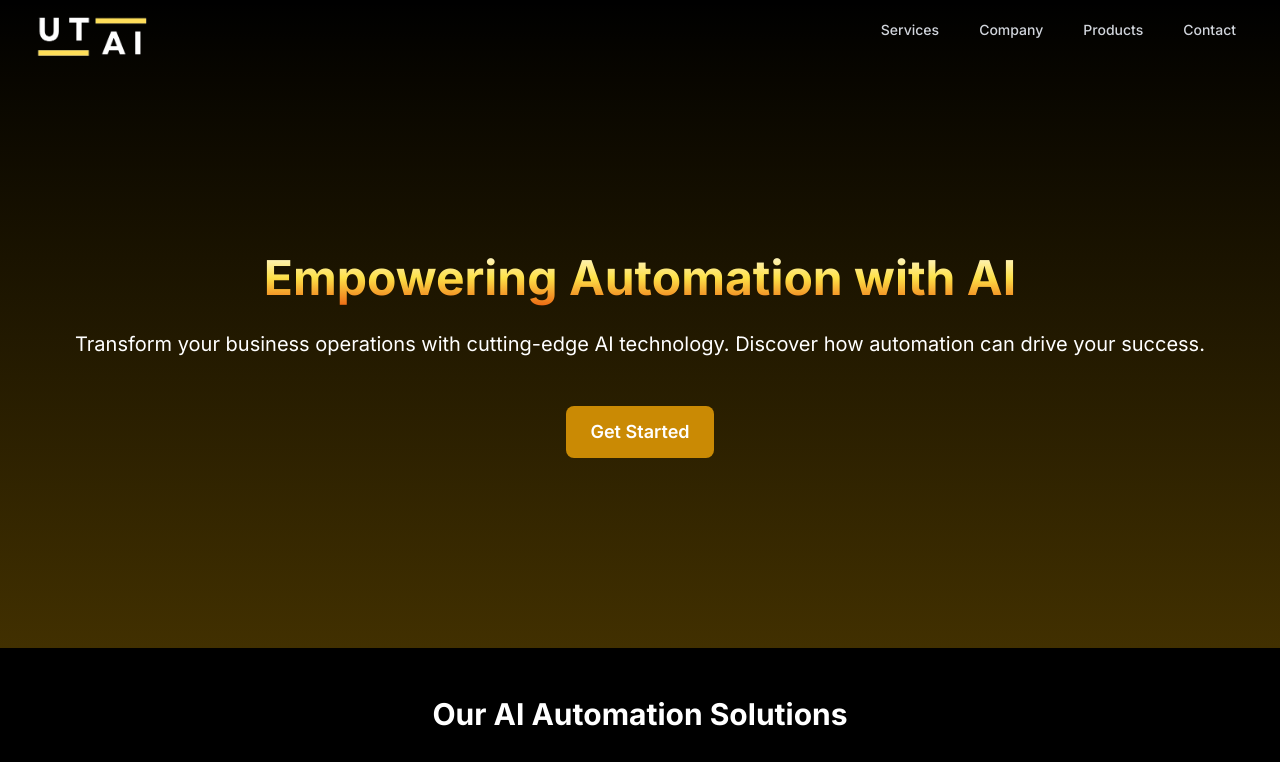
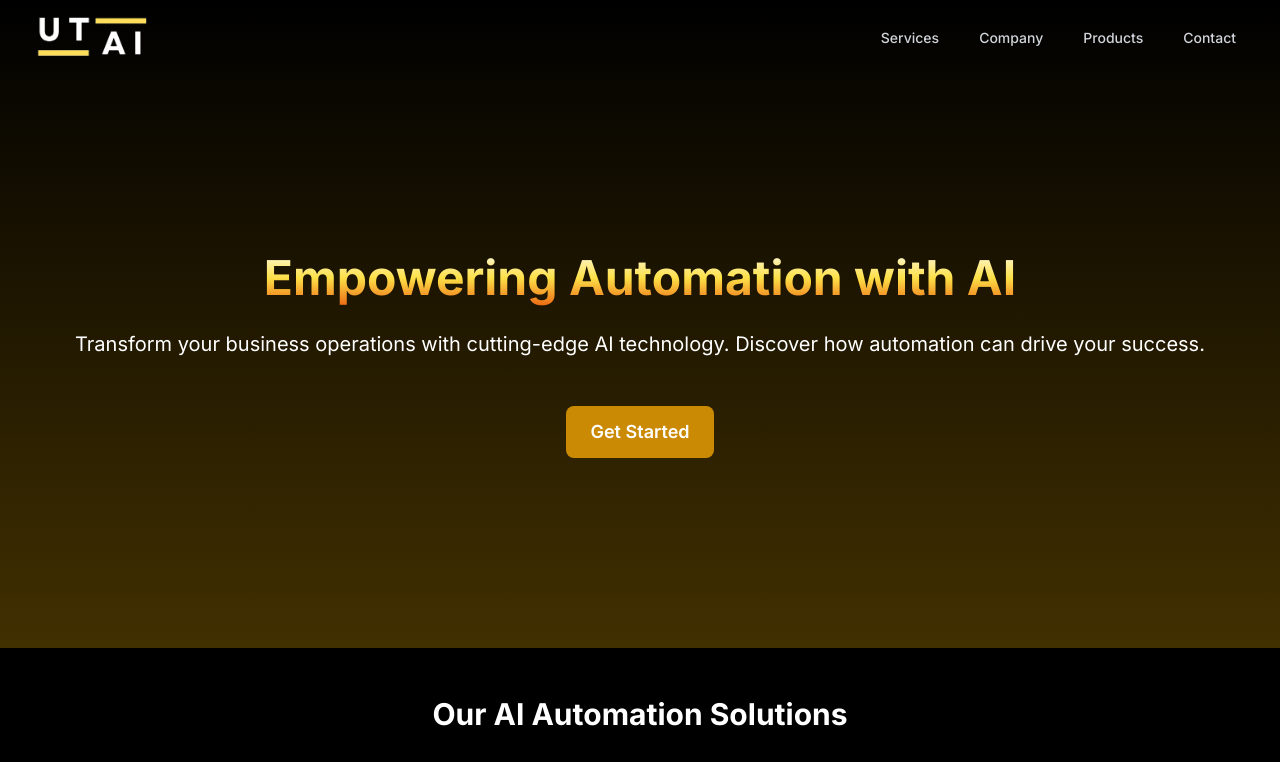
Before and after one commit to utkarsh-1912/utai-build, a Next.js app: page / in a window 1280 px wide. Shown: the top 762 px of the page. Built offline with nearby package versions, Linux system fonts and the light colour scheme.

Commit message:
update-ui

```diff
--- a/components/navbar.js
+++ b/components/navbar.js
@@ -72,7 +72,7 @@ export default function Navbar() {
                 <img alt="Utkristi AI Labs" src="/logo-dark.png" className="h-12 w-auto" />
               </a>
             </div>
-            <div className="hidden sm:ml-6 sm:block">
+            <div className="hidden sm:ml-6 sm:block sm:pt-2">
               <div className="flex space-x-4">
                 {navigation.map((item) => (
                   <a
```
